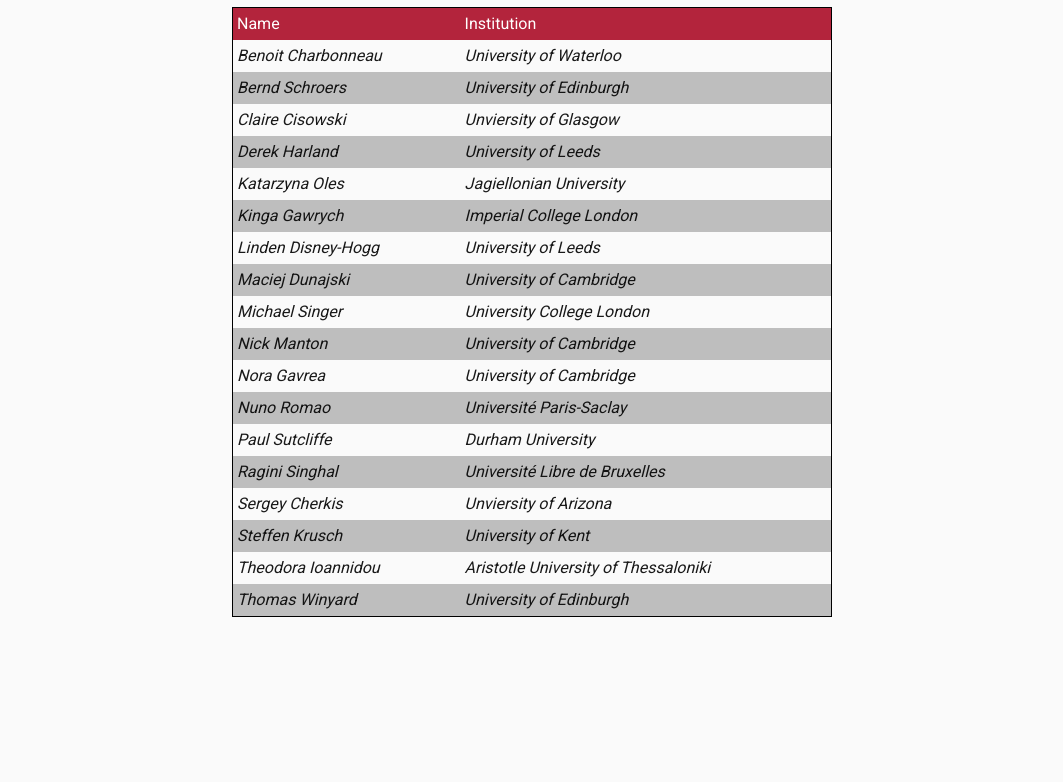
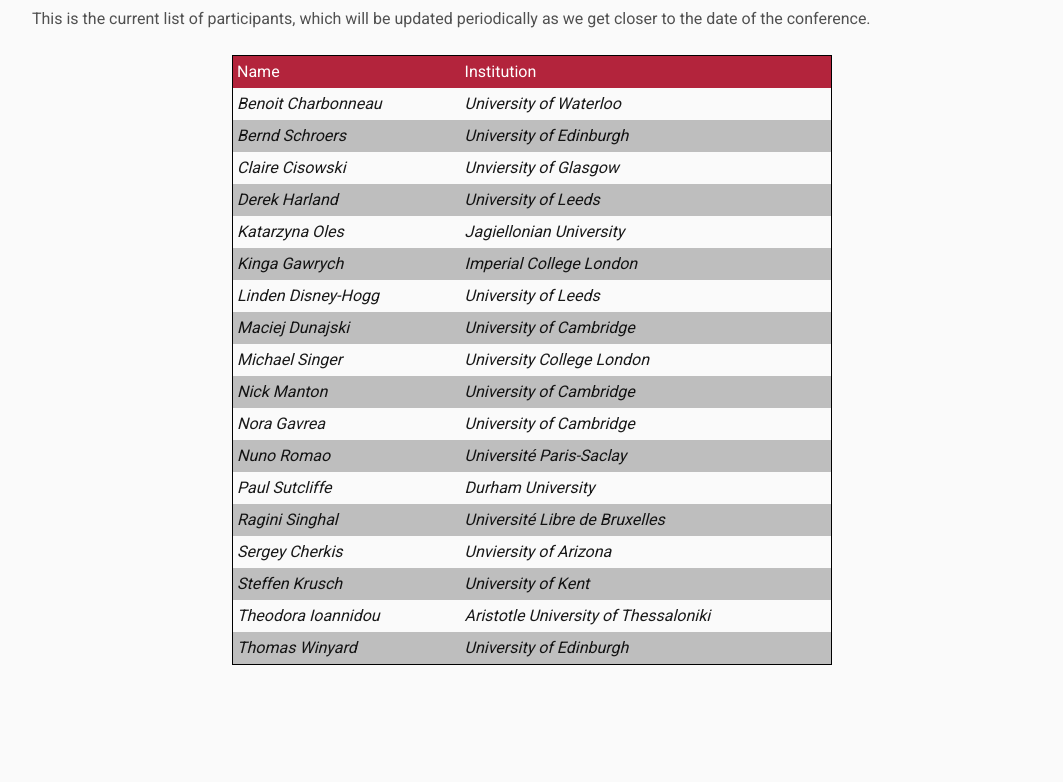
Before and after one commit to PlanarSkyrmion/GMoM, a plain HTML site: page program/index.html in a window 1280 px wide. Shown: the part 712-1494 px from the top of the page, without its empty margins (108-1171 px from the left). Drawn offline with Linux system fonts and the light colour scheme; files that its build step writes are made by us from their sources.

Commit message:
added participant list

```diff
--- a/program/index.html
+++ b/program/index.html
@@ -52,6 +52,8 @@
     We will post the schedule of talks and abstracts closer to the date of the conference.
 
     <h2>Participants</h2>
+
+    This is the current list of participants, which will be updated periodically as we get closer to the date of the conference.
     <p>
     <table class="participants">
         <tr>
```
